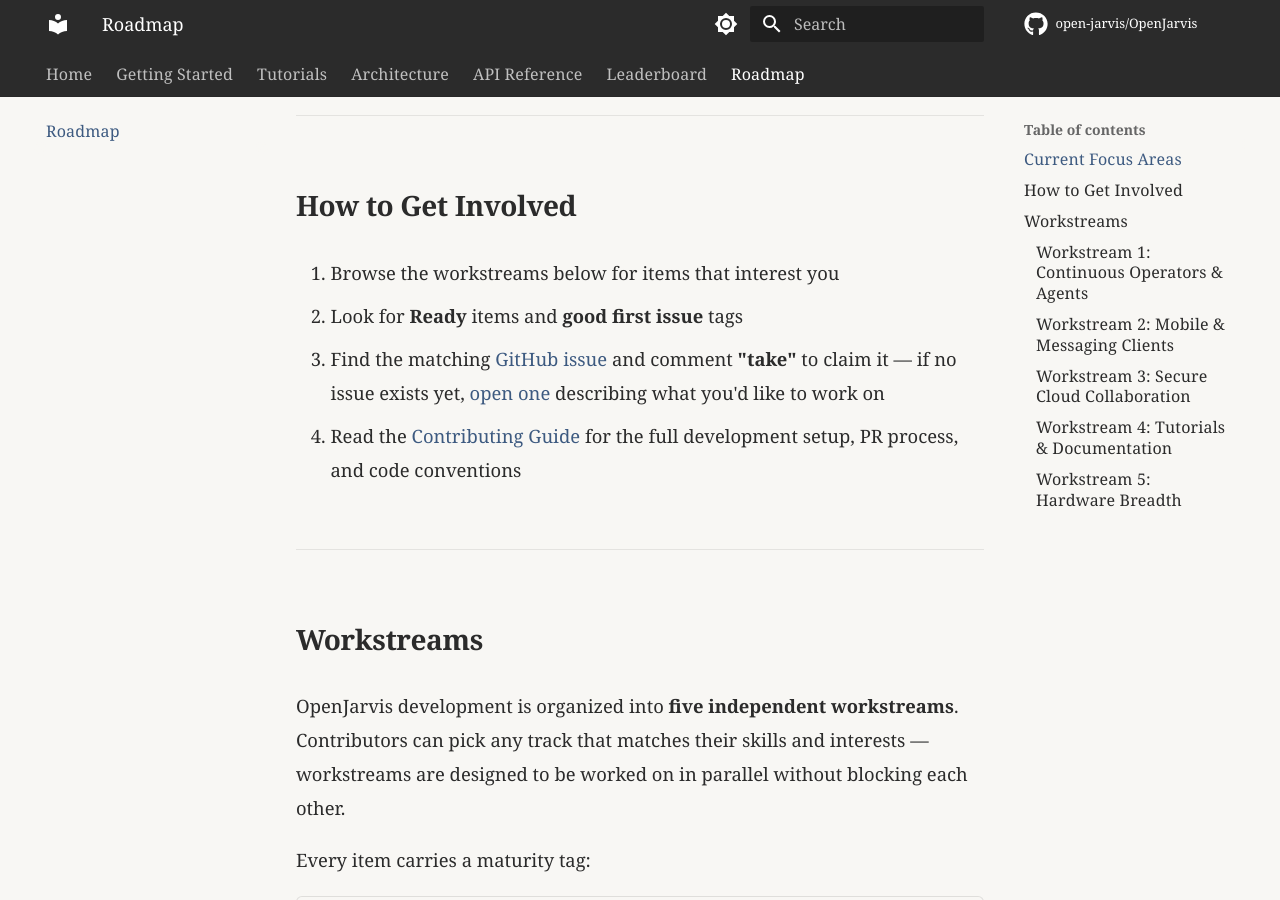
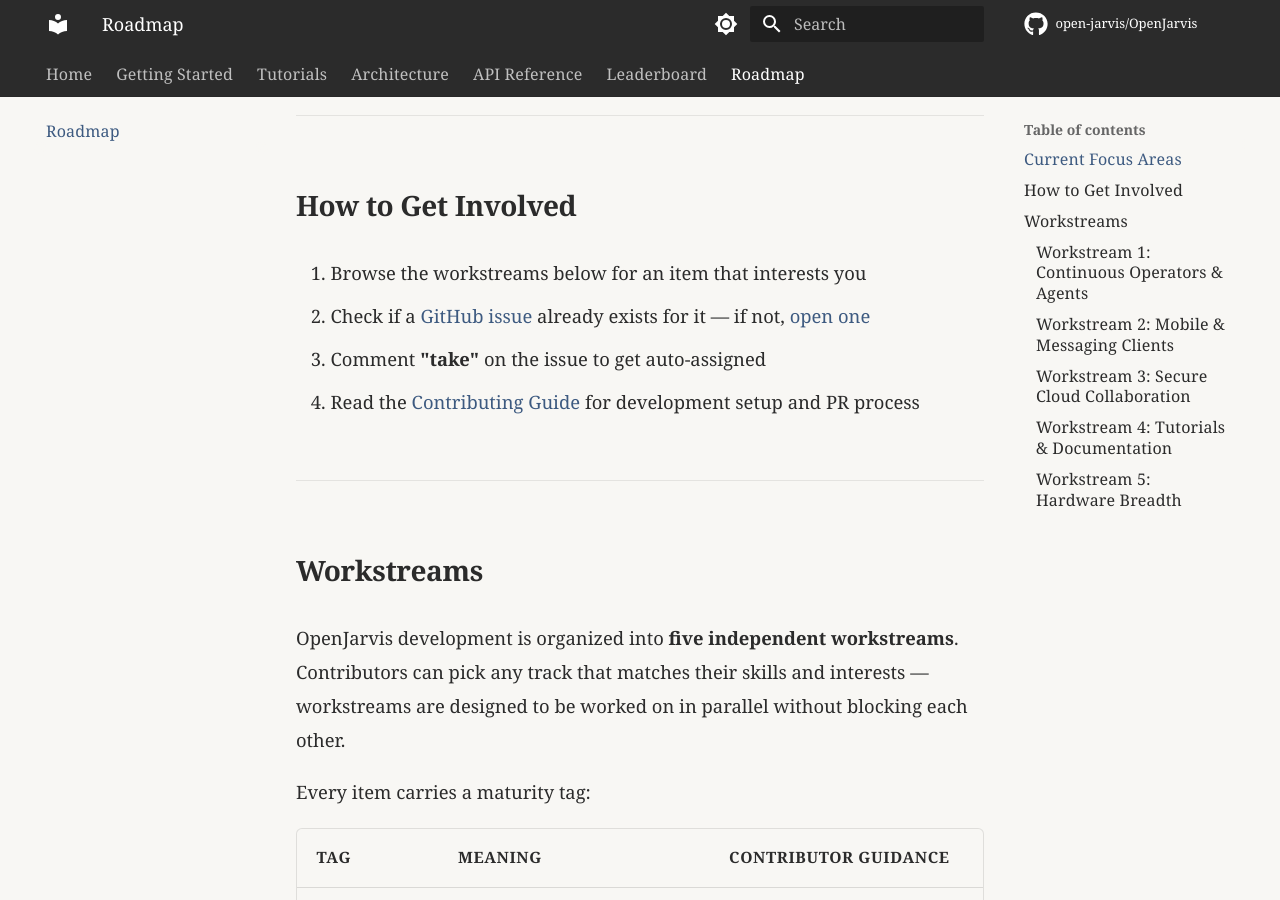
Before and after one commit to MateusCirineo/J.A.R.V.I.S-Assitente-Pessoal, an MkDocs documentation site: the page built from docs/development/roadmap.md, in a window 1280 px wide and 900 px high, scrolled down 822 px. Built offline with MkDocs 1.6.1 and Material for MkDocs 9.7.7, drawn with Linux system fonts in a browser that asks for light colours; some web fonts are replaced; comment, search, counter and statistics services are not loaded.

Commit message:
feat: add take-bot workflow and update contribution docs
Co-Authored-By: Claude Opus 4.6 (1M context) <noreply@anthropic.com>

```diff
--- a/docs/development/roadmap.md
+++ b/docs/development/roadmap.md
@@ -14,10 +14,10 @@ These are the areas where active development is happening and contributions are
 
 ## How to Get Involved
 
-1. Browse the workstreams below for items that interest you
-2. Look for **Ready** items and **good first issue** tags
-3. Find the matching [GitHub issue](https://github.com/open-jarvis/OpenJarvis/issues) and comment **"take"** to claim it — if no issue exists yet, [open one](https://github.com/open-jarvis/OpenJarvis/issues/new/choose) describing what you'd like to work on
-4. Read the [Contributing Guide](https://github.com/open-jarvis/OpenJarvis/blob/main/CONTRIBUTING.md) for the full development setup, PR process, and code conventions
+1. Browse the workstreams below for an item that interests you
+2. Check if a [GitHub issue](https://github.com/open-jarvis/OpenJarvis/issues) already exists for it — if not, [open one](https://github.com/open-jarvis/OpenJarvis/issues/new/choose)
+3. Comment **"take"** on the issue to get auto-assigned
+4. Read the [Contributing Guide](https://github.com/open-jarvis/OpenJarvis/blob/main/CONTRIBUTING.md) for development setup and PR process
 
 ---
 
```
Also changed, not shown: CONTRIBUTING.md (+4 -1 lines), 1 other file.
